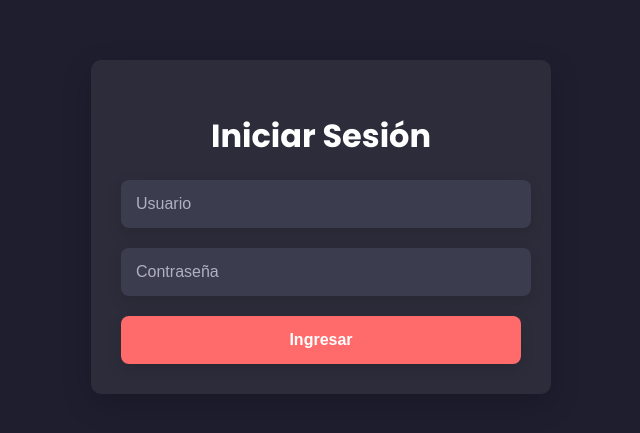
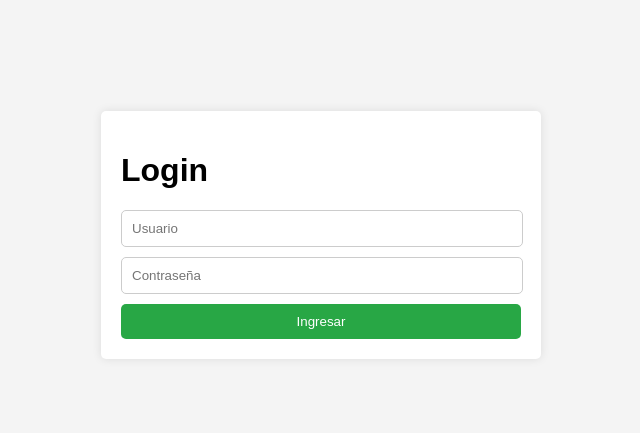
Before and after one commit to badbryan01/Contador, a plain HTML site: page index.html in a window 1280 px wide. Shown: the part 173-606 px from the top of the page, without its empty margins (319-959 px from the left). Drawn offline with nearby package versions, Linux system fonts and the light colour scheme.

Commit message:
Update index.html

```diff
--- a/index.html
+++ b/index.html
@@ -5,81 +5,52 @@
     <meta name="viewport" content="width=device-width, initial-scale=1.0">
     <title>Login</title>
     <style>
-        @import url('https://fonts.googleapis.com/css2?family=Poppins:wght@300;500;700&display=swap');
-
         body {
-            font-family: 'Poppins', sans-serif;
-            background-color: #1e1e2f;
+            font-family: Arial, sans-serif;
+            background-color: #f4f4f4;
             display: flex;
             justify-content: center;
             align-items: center;
             height: 100vh;
-            margin: 0;
         }
-
         .login-container {
-            background-color: #2c2c3a;
-            padding: 30px;
-            border-radius: 10px;
-            box-shadow: 0px 10px 30px rgba(0, 0, 0, 0.2);
+            background-color: #fff;
+            padding: 20px;
+            border-radius: 5px;
+            box-shadow: 0px 0px 10px rgba(0, 0, 0, 0.1);
             max-width: 400px;
             width: 100%;
-            text-align: center;
         }
-
-        h1 {
-            color: #ffffff;
-            font-weight: 700;
-            margin-bottom: 20px;
-        }
-
         input[type="text"], input[type="password"] {
             width: calc(100% - 20px);
-            padding: 15px;
-            margin-bottom: 20px;
-            border: none;
-            border-radius: 8px;
-            background-color: #3c3c4f;
-            color: #fff;
-            font-size: 16px;
+            padding: 10px;
+            margin-bottom: 10px;
+            border: 1px solid #ccc;
+            border-radius: 5px;
         }
-
-        input[type="text"]::placeholder, input[type="password"]::placeholder {
-            color: #b0b0c3;
-        }
-
         button {
-            padding: 15px 20px;
-            background-color: #ff6b6b;
+            padding: 10px 15px;
+            background-color: #28a745;
             color: white;
             border: none;
             cursor: pointer;
             width: 100%;
-            border-radius: 8px;
-            font-size: 16px;
-            font-weight: 600;
-            transition: background-color 0.3s ease;
+            border-radius: 5px;
         }
-
         button:hover {
-            background-color: #ff4c4c;
+            background-color: #218838;
         }
-
         .error {
-            color: #ff6b6b;
+            color: red;
             margin-bottom: 10px;
             display: none;
-        }
-
-        .login-container input, .login-container button {
-            box-shadow: 0px 5px 15px rgba(0, 0, 0, 0.1);
         }
     </style>
 </head>
 <body>
 
     <div class="login-container">
-        <h1>Iniciar Sesión</h1>
+        <h1>Login</h1>
         <div id="error-message" class="error">Credenciales incorrectas</div>
         <input type="text" id="username" placeholder="Usuario">
         <input type="password" id="password" placeholder="Contraseña">
@@ -87,9 +58,9 @@
     </div>
 
     <script>
-        // Credenciales almacenadas como hashes (ejemplo sencillo)
-        const validUsername = 'admin';
-        const validPasswordHash = '82b746d5b09a556f33f2fa5d0ab7598a'; // md5
+        // Credenciales: usuario y contraseña hash
+        const validUsername = 'Bryan';
+        const validPasswordHash = '719e46c8f2c3c7e9f525c10cb7b1be63';
 
         function md5(string) {
             return CryptoJS.MD5(string).toString();
```
